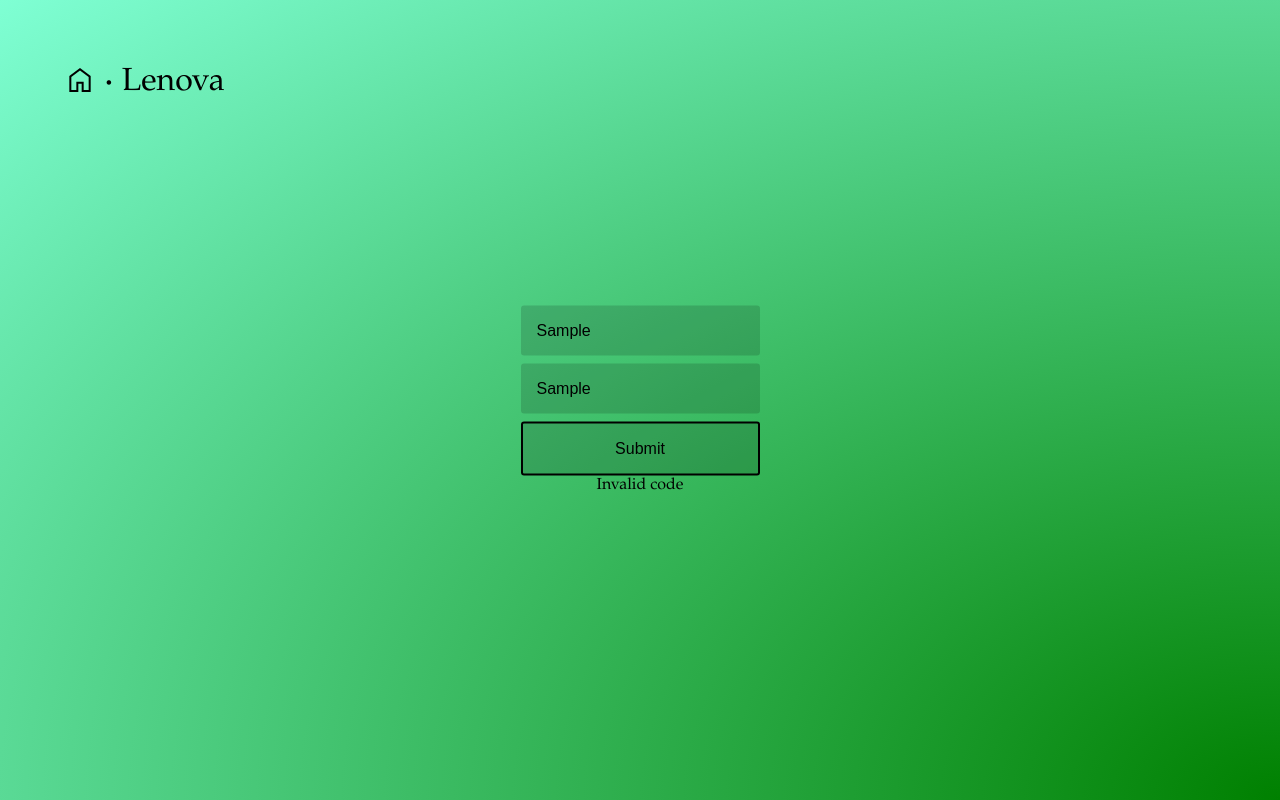
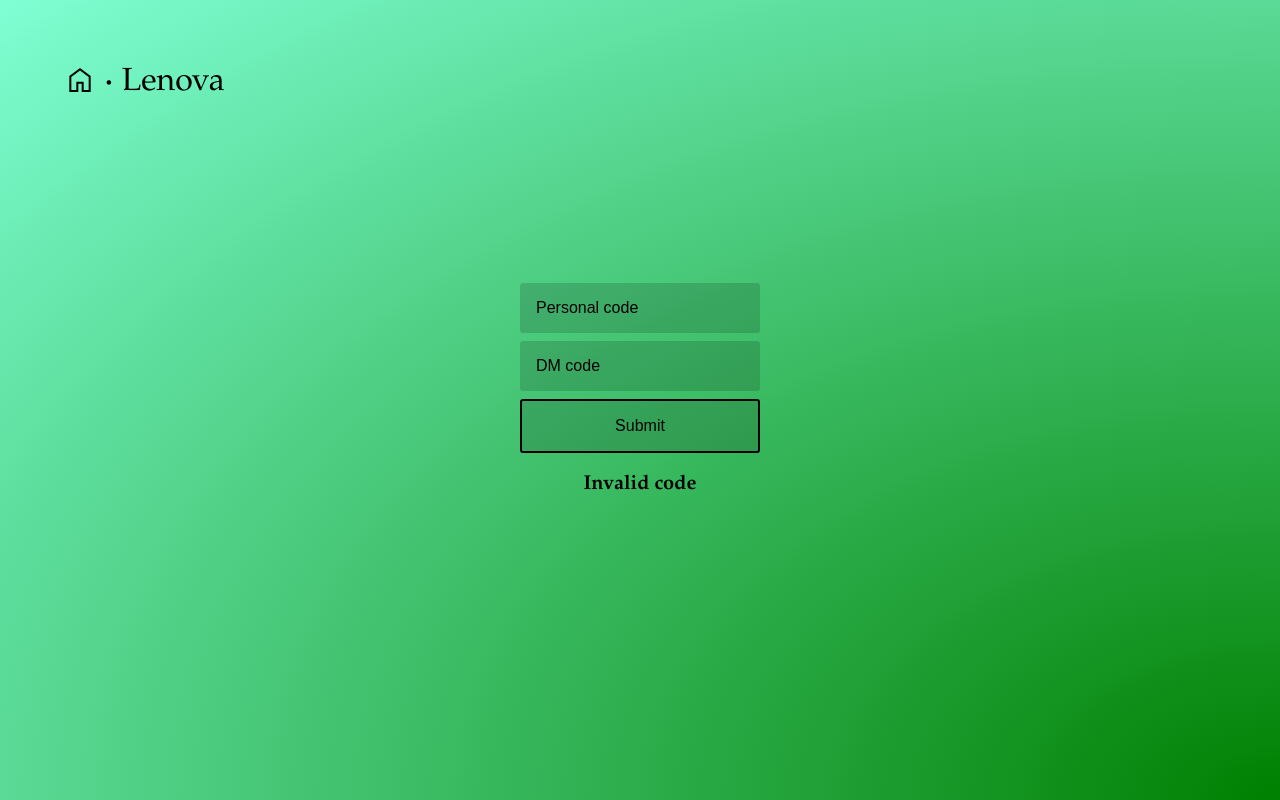
Before and after one commit to Nickvs99/DnD-campaign-companion, a Vue app: page /Lenova/Inbox in a window 1280 px wide. Both pictures are taken after typing "Sample", "Sample" into the empty fields and a click on the button "Submit". Built offline with nearby package versions, Linux system fonts and the light colour scheme.

Commit message:
Updated inbox-login-view

```diff
--- a/src/views/InboxLoginView.vue
+++ b/src/views/InboxLoginView.vue
@@ -1,15 +1,15 @@
 <template>
 
-<div class="inbox-wrapper">
-    <form v-on:submit="onSubmit" class="login-form">
+<div class="inbox-login-container">
+    <form v-if="!showLoadIcon" v-on:submit="onSubmit" class="login-form">
         <input ref="personalCode" placeholder="Personal code" type="text" />
         <input ref="dmCode" placeholder="DM code" type="text" />
 
         <button>Submit</button>
     </form>
 
+    <div v-if="showInvalidCode" class="invalid-message">Invalid code</div>
     <LoadIcon v-if="showLoadIcon" :message="this.loadMessage"/>
-    <div v-if="showInvalidCode">Invalid code</div>
 </div>
 
 </template>
@@ -46,7 +46,7 @@ export default {
 
             let validRoute = this.isValidRoute(targetSlug);
 
-            if (this.$refs.dmCode.value != "")
+            if (!(this.$refs.dmCode.value === "" && this.$refs.personalCode.value === ""))
             {
                 // Show artificial loading screen
                 this.showLoadIcon = true,
@@ -61,8 +61,11 @@ export default {
                     this.loadMessage = "Fetching message";
                     await sleep(randomUniform(500, 750));
                 }
-
-                this.showLoadIcon = false;
+                else {
+                    // Only disable the loadicon on invalid routes, otherwise the
+                    // fade on route change would not look good
+                    this.showLoadIcon = false;
+                }
             }
 
 
@@ -94,14 +97,9 @@ export default {
 
 @import "@/styles/mixins.scss";
 
-.inbox-wrapper {
-    display: flex;
-    flex-direction: column;
-    justify-content: center;
-    align-items: center;
-
+.inbox-login-container {
     width: 75%;
-    max-width: 20rem;
+    max-width: 15rem;
 
     @include center-to-screen;
 }
@@ -112,4 +110,13 @@ export default {
     row-gap: 0.5rem;
 }
 
+.invalid-message {
+    text-align: center;
+
+    font-size: 1.25rem;
+    font-weight: bold;
+
+    margin: 1em;
+}
+
 </style>
```
